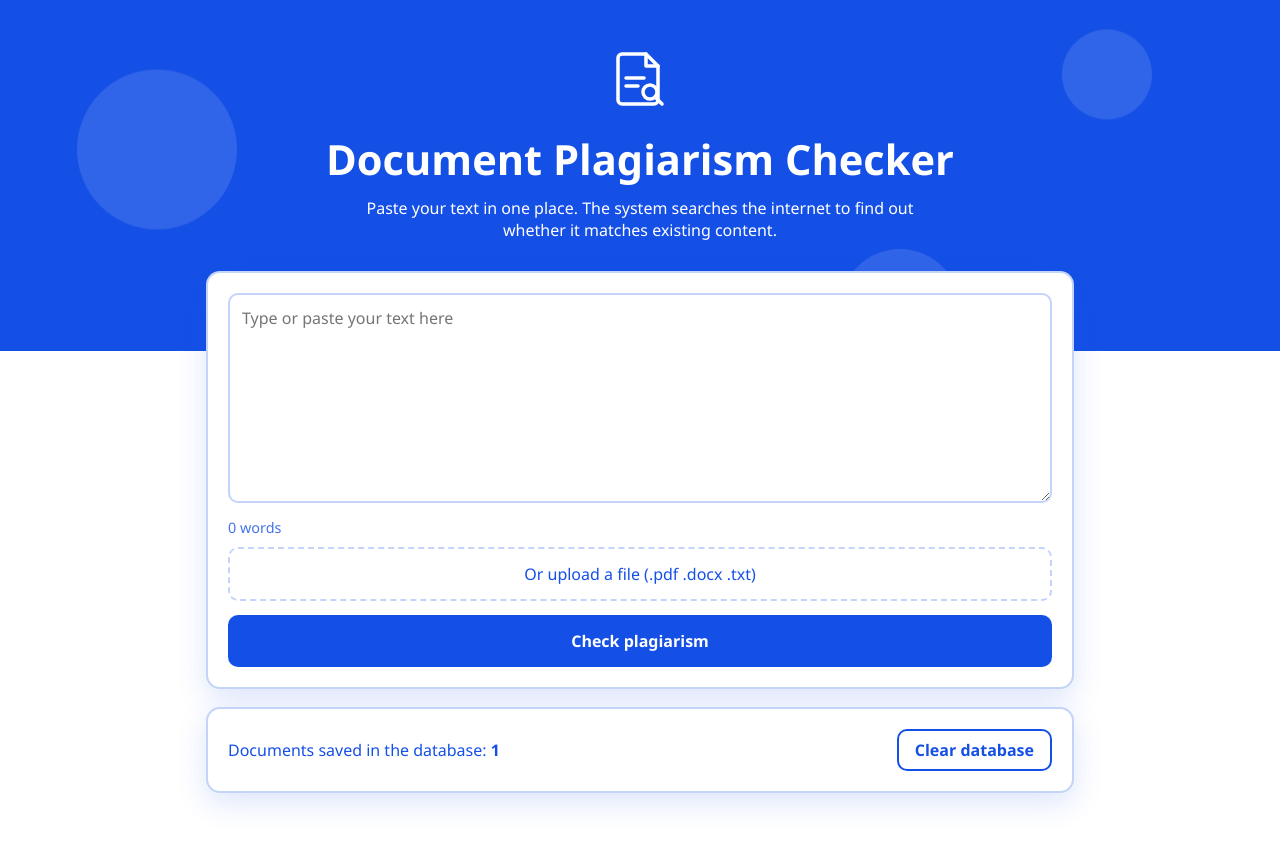
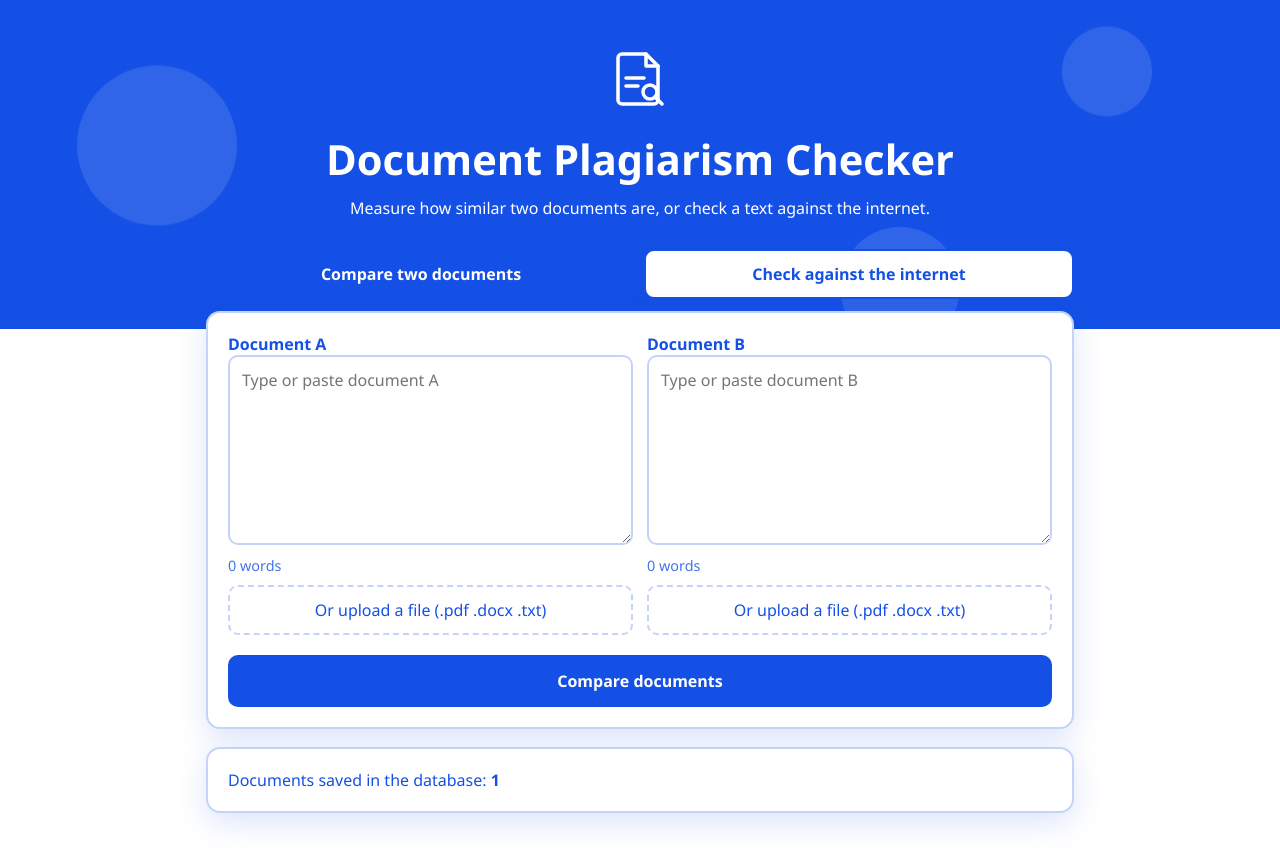
Before and after one commit to amiinabdalla/plagiarism-checker, a Flask app: page / in a window 1280 px wide. Before the commit the page ends 808 px from the top, so only its background shows below. Run offline with Flask 3, Linux system fonts and the light colour scheme; tables that the repository leaves empty hold one stand-in row (values such as "Sample post").

Commit message:
Refactor plagiarism checker layout and styles
Updated the HTML structure and styles for the plagiarism checker interface, including new tabs for document comparison and web checks.

```diff
--- a/templates/index.html
+++ b/templates/index.html
@@ -10,8 +10,6 @@
 :root{--blue:#1550e6;--white:#ffffff;--line:rgba(21,80,230,.25);--soft:rgba(21,80,230,.08)}
 *{box-sizing:border-box}
 body{margin:0;font-family:"Segoe UI",system-ui,sans-serif;background:var(--white);color:var(--blue)}
-
-/* ===== Hero (kor buluug ah) + goobo dhaqdhaqaaq ah ===== */
 .hero{position:relative;overflow:hidden;background:var(--blue);color:var(--white);padding:48px 16px 110px;text-align:center}
 .hero h1{margin:0 0 10px;font-size:clamp(1.7rem,4.5vw,2.6rem);animation:down .8s ease both}
 .hero p{margin:0 auto;max-width:600px;opacity:.9;animation:down .8s .15s ease both}
@@ -20,16 +18,22 @@ body{margin:0;font-family:"Segoe UI",system-ui,sans-serif;background:var(--white
 .b1{width:160px;height:160px;left:6%;top:20%}
 .b2{width:90px;height:90px;right:10%;top:12%;animation-delay:1.5s}
 .b3{width:120px;height:120px;right:25%;bottom:-40px;animation-delay:3s}
-
 main{max-width:900px;margin:-80px auto 40px;padding:0 16px;position:relative}
 .card{background:var(--white);border:2px solid var(--line);border-radius:14px;padding:20px;margin-bottom:18px;box-shadow:0 10px 30px rgba(21,80,230,.15);animation:up .7s ease both}
-textarea{width:100%;min-height:210px;padding:12px;font:inherit;color:var(--blue);border:2px solid var(--line);border-radius:10px;resize:vertical;transition:border-color .2s,box-shadow .2s}
+.tabs{display:flex;gap:8px;margin-bottom:12px}
+.tab{flex:1;background:var(--white);color:var(--blue);padding:12px;box-shadow:0 4px 12px rgba(21,80,230,.15)}
+.tab.on{background:var(--blue);color:var(--white)}
+.two{display:grid;grid-template-columns:1fr 1fr;gap:14px}
+@media(max-width:700px){.two{grid-template-columns:1fr}}
+textarea{width:100%;min-height:190px;padding:12px;font:inherit;color:var(--blue);border:2px solid var(--line);border-radius:10px;resize:vertical;transition:border-color .2s,box-shadow .2s}
 textarea:focus{outline:none;border-color:var(--blue);box-shadow:0 0 0 4px var(--soft)}
-.row{display:flex;justify-content:space-between;align-items:center;flex-wrap:wrap;gap:10px;margin:10px 0}
-.counter{font-size:.9rem;opacity:.8}
-.upload{display:block;border:2px dashed var(--line);border-radius:10px;padding:14px;text-align:center;cursor:pointer;transition:all .2s}
+.counter{font-size:.9rem;opacity:.8;display:block;margin:6px 0 10px}
+.upload{display:block;border:2px dashed var(--line);border-radius:10px;padding:12px;text-align:center;cursor:pointer;transition:all .2s;margin-bottom:6px}
 .upload:hover{background:var(--soft);border-color:var(--blue)}
 .upload input{display:none}
+.check{display:flex;gap:10px;align-items:flex-start;margin-top:12px;font-weight:600}
+.check input{margin-top:4px;accent-color:var(--blue);width:18px;height:18px}
+.note{font-size:.85rem;opacity:.85;margin:6px 0 0}
 button{font:inherit;font-weight:700;cursor:pointer;border-radius:10px;padding:13px 26px;border:2px solid var(--blue);transition:transform .15s,box-shadow .15s,background .2s}
 .go{width:100%;margin-top:14px;background:var(--blue);color:var(--white)}
 .go:hover:not(:disabled){transform:translateY(-2px);box-shadow:0 8px 18px rgba(21,80,230,.35)}
@@ -40,13 +44,13 @@ button{font:inherit;font-weight:700;cursor:pointer;border-radius:10px;padding:13
 .progress{display:none;height:5px;margin-top:12px;background:var(--soft);border-radius:5px;overflow:hidden}
 .progress i{display:block;height:100%;width:40%;background:var(--blue);border-radius:5px;animation:slide 1.2s ease-in-out infinite}
 .err{background:var(--blue);color:var(--white);padding:12px 16px;border-radius:10px;margin-bottom:16px;font-weight:600;animation:up .5s ease both}
-
-/* ===== Natiijada ===== */
 .result{display:flex;align-items:center;gap:24px;flex-wrap:wrap}
 .gauge{position:relative;width:140px;height:140px}
 .gauge svg{transform:rotate(-90deg)}
 .gauge .num{position:absolute;inset:0;display:flex;align-items:center;justify-content:center;font-size:2rem;font-weight:800}
 .verdict{font-size:1.3rem;font-weight:800}
+.actions{display:flex;gap:10px;flex-wrap:wrap;margin-top:18px}
+.actions button{width:auto;margin:0}
 .tablewrap{overflow-x:auto}
 table{width:100%;border-collapse:collapse}
 th,td{padding:10px 8px;text-align:left;border-bottom:1px solid var(--line);word-break:break-all}
@@ -55,19 +59,16 @@ a{color:var(--blue)}
 .view{white-space:pre-wrap;word-break:break-word;line-height:1.7}
 mark{background:var(--blue);color:var(--white);border-radius:4px;padding:1px 4px}
 .foot{display:flex;justify-content:space-between;align-items:center;flex-wrap:wrap;gap:10px}
-
-.actions{display:flex;gap:10px;flex-wrap:wrap;margin-top:18px}
-.actions button{width:auto;margin:0}
+.foot input{padding:8px;border:2px solid var(--line);border-radius:8px;font:inherit;color:var(--blue)}
 .printhead{display:none}
 @media print{
-  .hero,form,.actions,.foot,.bubble{display:none!important}
+  .hero,.tabs,form,.actions,.foot,.bubble{display:none!important}
   body{background:#fff}
   main{margin:0;max-width:none;padding:0}
   .card{box-shadow:none;animation:none;border:1px solid #1550e6;break-inside:avoid}
   .printhead{display:block;margin-bottom:14px}
   mark,.badge{-webkit-print-color-adjust:exact;print-color-adjust:exact}
 }
-
 @keyframes down{from{opacity:0;transform:translateY(-20px)}to{opacity:1;transform:none}}
 @keyframes up{from{opacity:0;transform:translateY(24px)}to{opacity:1;transform:none}}
 @keyframes pop{from{opacity:0;transform:scale(.4) rotate(-20deg)}to{opacity:1;transform:none}}
@@ -86,21 +87,48 @@ mark{background:var(--blue);color:var(--white);border-radius:4px;padding:1px 4px
     <circle cx="42" cy="44" r="7" fill="#1550e6"/><path d="M47 49l7 7"/>
   </svg>
   <h1>Document Plagiarism Checker</h1>
-  <p>Paste your text in one place. The system searches the internet to find out whether it matches existing content.</p>
+  <p>Measure how similar two documents are, or check a text against the internet.</p>
 </header>
 
 <main>
   {% if error %}<div class="err">{{ error }}</div>{% endif %}
 
-  <form id="f" method="post" enctype="multipart/form-data">
-    <div class="card">
-      <textarea id="t" name="text" placeholder="Type or paste your text here"></textarea>
-      <div class="row"><span class="counter"><span id="wc">0</span> words</span></div>
-      <label class="upload"><input type="file" id="file" name="file" accept=".pdf,.docx,.txt">
-        <span id="fname">Or upload a file (.pdf .docx .txt)</span></label>
-      <button id="btn" class="go" type="submit"><span class="spin" id="spin"></span><span id="btxt">Check plagiarism</span></button>
-      <div class="progress" id="prog"><i></i></div>
+  <div class="tabs">
+    <button type="button" class="tab" id="tab-compare" onclick="showMode('compare')">Compare two documents</button>
+    <button type="button" class="tab" id="tab-web" onclick="showMode('web')">Check against the internet</button>
+  </div>
+
+  <!-- MODE 1: Compare two documents (TF-IDF + cosine) -->
+  <form class="panel card" id="panel-compare" method="post" enctype="multipart/form-data">
+    <input type="hidden" name="mode" value="compare">
+    <div class="two">
+      <div>
+        <b>Document A</b>
+        <textarea name="text_a" placeholder="Type or paste document A"></textarea>
+        <span class="counter"><span class="wc">0</span> words</span>
+        <label class="upload"><input type="file" name="file_a" accept=".pdf,.docx,.txt"><span data-default="Or upload a file (.pdf .docx .txt)">Or upload a file (.pdf .docx .txt)</span></label>
+      </div>
+      <div>
+        <b>Document B</b>
+        <textarea name="text_b" placeholder="Type or paste document B"></textarea>
+        <span class="counter"><span class="wc">0</span> words</span>
+        <label class="upload"><input type="file" name="file_b" accept=".pdf,.docx,.txt"><span data-default="Or upload a file (.pdf .docx .txt)">Or upload a file (.pdf .docx .txt)</span></label>
+      </div>
     </div>
+    <button type="submit" class="go" data-busy="Comparing..."><span class="spin"></span><span class="btxt">Compare documents</span></button>
+    <div class="progress"><i></i></div>
+  </form>
+
+  <!-- MODE 2: Check against the internet -->
+  <form class="panel card" id="panel-web" method="post" enctype="multipart/form-data">
+    <input type="hidden" name="mode" value="web">
+    <textarea name="text_w" placeholder="Type or paste your text here"></textarea>
+    <span class="counter"><span class="wc">0</span> words</span>
+    <label class="upload"><input type="file" name="file_w" accept=".pdf,.docx,.txt"><span data-default="Or upload a file (.pdf .docx .txt)">Or upload a file (.pdf .docx .txt)</span></label>
+    <label class="check"><input type="checkbox" name="save" value="1"> Save this text to the database</label>
+    <p class="note">Your text is stored only if this box is ticked. Saved texts are used to compare future submissions, so do not save confidential documents. Files up to 10 MB are accepted.</p>
+    <button type="submit" class="go" data-busy="Searching the internet... please wait up to 60 seconds"><span class="spin"></span><span class="btxt">Check against the internet</span></button>
+    <div class="progress"><i></i></div>
   </form>
 
   {% if result %}
@@ -116,9 +144,15 @@ mark{background:var(--blue);color:var(--white);border-radius:4px;padding:1px 4px
         <div class="num"><span id="pct">0</span>%</div>
       </div>
       <div>
+        {% if result.mode == 'compare' %}
+        <div class="verdict">{{ result.level }}</div>
+        <p class="meta">TF-IDF cosine similarity. Jaccard: {{ result.jaccard }}%. 4-word overlap: {{ result.overlap }}%.</p>
+        {% else %}
         <div class="verdict">{{ result.verdict }}</div>
-        <p>Web pages checked: <b>{{ result.pages_checked }}</b></p>
-        {% if result.pages_checked == 0 %}<p>No results were found on the internet. Check your connection and try again.</p>{% endif %}
+        <p class="meta">Web pages checked: {{ result.pages_checked }}{% if result.saved %}. This text was saved to the database.{% endif %}</p>
+        {% if result.pages_checked == 0 %}<p class="note">No results were found on the internet. Check your connection and try again.</p>{% endif %}
+        {% endif %}
+        <p class="note">This tool measures text similarity. It does not decide whether plagiarism occurred; a human reviewer must judge.</p>
       </div>
     </div>
     <div class="actions">
@@ -127,47 +161,73 @@ mark{background:var(--blue);color:var(--white);border-radius:4px;padding:1px 4px
     </div>
   </div>
 
+  {% if result.mode == 'web' %}
   <div class="card">
     <h3>Matching sources</h3>
+    <div class="tablewrap">
     {% if result.sources %}
-    <div class="tablewrap"><table><tr><th>Source</th><th>Similarity</th></tr>
-    {% for s in result.sources %}
-      <tr><td>{% if s.url %}<a href="{{ s.url }}" target="_blank">{{ s.label }}</a>{% else %}{{ s.label }}{% endif %}</td>
-      <td><span class="badge">{{ s.score }}%</span></td></tr>
-    {% endfor %}</table></div>
+      <table><tr><th>Source</th><th>Similarity</th></tr>
+      {% for s in result.sources %}
+        <tr><td>{% if s.url %}<a href="{{ s.url }}" target="_blank" rel="noopener">{{ s.label }}</a>{% else %}{{ s.label }}{% endif %}</td>
+        <td><span class="badge">{{ s.score }}%</span></td></tr>
+      {% endfor %}</table>
     {% else %}<p>No matching source was found.</p>{% endif %}
+    </div>
   </div>
-
   <div class="card">
     <h3>Your text (blue parts were found elsewhere)</h3>
     <div class="view">{{ result.html|safe }}</div>
   </div>
+  {% else %}
+  <div class="card two">
+    <div><h3>Document A</h3><div class="view">{{ result.html_a|safe }}</div></div>
+    <div><h3>Document B</h3><div class="view">{{ result.html_b|safe }}</div></div>
+  </div>
+  {% endif %}
   {% endif %}
 
   <div class="card foot">
     <span>Documents saved in the database: <b>{{ count }}</b></span>
-    <form method="post" action="/clear"><button class="ghost" type="submit">Clear database</button></form>
+    {% if clear_enabled %}
+    <form method="post" action="/clear" style="display:flex;gap:8px;flex-wrap:wrap">
+      {% if need_key %}<input type="password" name="key" placeholder="Admin key" required>{% endif %}
+      <button class="ghost" type="submit">Clear database</button>
+    </form>
+    {% endif %}
   </div>
 </main>
 
 <script>
-// 1) Tirinta erayada (live)
-const t = document.getElementById("t");
-t.addEventListener("input", () => {
-  document.getElementById("wc").textContent = t.value.trim() ? t.value.trim().split(/\s+/).length : 0;
-});
-// 2) Muuji magaca faylka la doortay
-document.getElementById("file").addEventListener("change", e => {
-  document.getElementById("fname").textContent = e.target.files[0] ? e.target.files[0].name : "Or upload a file (.pdf .docx .txt)";
-});
-// 3) Marka la riixo badhanka: spinner + progress bar
-document.getElementById("f").addEventListener("submit", () => {
-  document.getElementById("btn").disabled = true;
-  document.getElementById("spin").style.display = "inline-block";
-  document.getElementById("btxt").textContent = "Searching the internet... please wait up to 30 seconds";
-  document.getElementById("prog").style.display = "block";
-});
-// 4) Natiijada: goobada ayaa buuxsama + lambarku wuu kordhaa
+// 1) Tabs: labada mode
+function showMode(m) {
+  document.getElementById("panel-compare").style.display = m === "compare" ? "block" : "none";
+  document.getElementById("panel-web").style.display = m === "web" ? "block" : "none";
+  document.getElementById("tab-compare").classList.toggle("on", m === "compare");
+  document.getElementById("tab-web").classList.toggle("on", m === "web");
+}
+showMode("{{ mode }}");
+
+// 2) Tirinta erayada (live)
+document.querySelectorAll("textarea").forEach(t => t.addEventListener("input", () => {
+  t.parentElement.querySelector(".wc").textContent = t.value.trim() ? t.value.trim().split(/\s+/).length : 0;
+}));
+
+// 3) Magaca faylka la doortay
+document.querySelectorAll(".upload input").forEach(inp => inp.addEventListener("change", () => {
+  const span = inp.nextElementSibling;
+  span.textContent = inp.files[0] ? inp.files[0].name : span.dataset.default;
+}));
+
+// 4) Marka la riixo badhanka: spinner + progress bar
+document.querySelectorAll("form.panel").forEach(f => f.addEventListener("submit", () => {
+  const b = f.querySelector(".go");
+  b.disabled = true;
+  f.querySelector(".spin").style.display = "inline-block";
+  f.querySelector(".btxt").textContent = b.dataset.busy;
+  f.querySelector(".progress").style.display = "block";
+}));
+
+// 5) Natiijada: goobada ayaa buuxsama + lambarku wuu kordhaa
 const arc = document.getElementById("arc");
 if (arc) {
   const pct = parseFloat(arc.dataset.pct);
@@ -182,30 +242,33 @@ if (arc) {
   }, 25);
 }
 
-// 5) Export: PDF (Print -> Save as PDF) iyo fayl .txt
+// 6) Export: PDF (Print -> Save as PDF) iyo fayl .txt
 const stamp = document.getElementById("stamp");
 if (stamp) stamp.textContent = "Date: " + new Date().toLocaleString();
 
+function markedText(v) {
+  return [...v.childNodes].map(n => n.nodeName === "MARK" ? "[[" + n.textContent + "]]" : n.textContent).join("");
+}
 function downloadTxt() {
+  const views = [...document.querySelectorAll(".view")];
   const rows = [...document.querySelectorAll(".tablewrap tr")].slice(1)
     .map(tr => [...tr.children].map(td => td.innerText.trim()).join("  |  "));
-  const body = [...document.querySelector(".view").childNodes]
-    .map(n => n.nodeName === "MARK" ? "[[" + n.textContent + "]]" : n.textContent).join("");
-  const verdictBox = document.querySelector(".verdict");
   const lines = [
     "DOCUMENT PLAGIARISM CHECKER: REPORT",
     "Date: " + new Date().toLocaleString(),
     "",
     "Result: " + arc.dataset.pct + "%",
-    "Verdict: " + verdictBox.innerText,
-    verdictBox.parentElement.querySelector("p").innerText,
-    "",
-    "MATCHING SOURCES",
-    ...(rows.length ? rows : ["No matching source was found."]),
-    "",
-    "CHECKED TEXT  ([[ ]] = text found elsewhere)",
-    body
+    "Assessment: " + document.querySelector(".verdict").innerText,
+    document.querySelector(".meta").innerText,
+    ""
   ];
+  if (document.querySelector(".tablewrap")) {
+    lines.push("MATCHING SOURCES", ...(rows.length ? rows : ["No matching source was found."]), "");
+  }
+  views.forEach((v, i) => {
+    lines.push((views.length > 1 ? "DOCUMENT " + "AB"[i] : "CHECKED TEXT") + " ([[ ]] = matching text)", markedText(v), "");
+  });
+  lines.push("Note: this tool measures similarity; it does not decide whether plagiarism occurred.");
   const blob = new Blob([lines.join("\n")], {type: "text/plain;charset=utf-8"});
   const a = document.createElement("a");
   a.href = URL.createObjectURL(blob);
```
